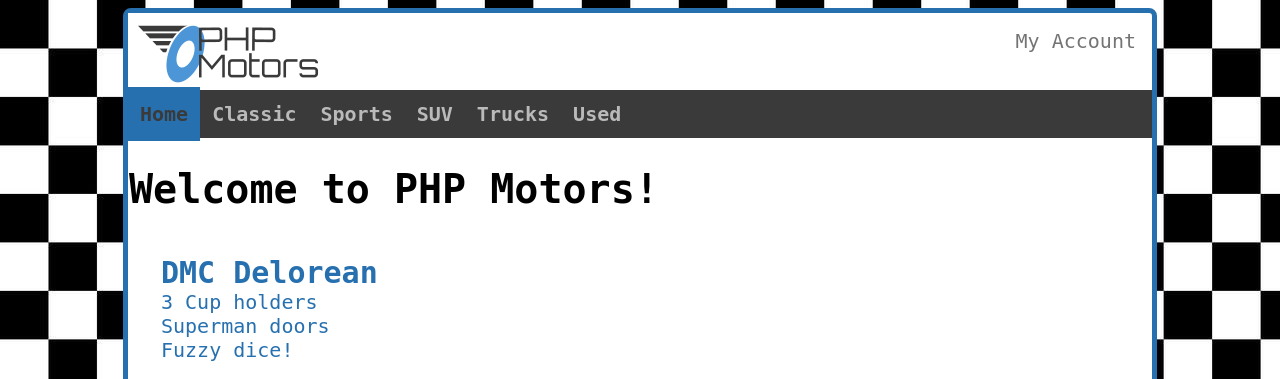
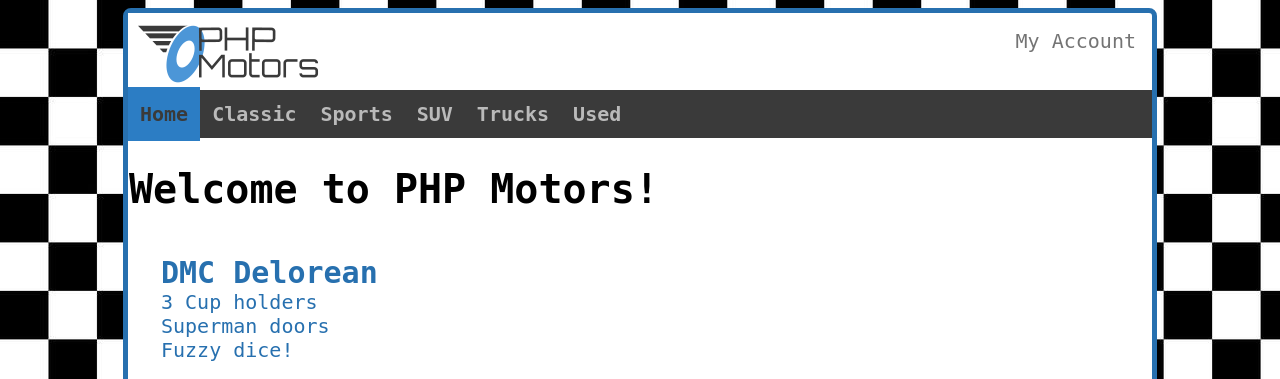
Before and after one commit to katerlloyd/phpmotors, a PHP site: page /home.php in a window 1280 px wide, with the pointer over the restyled element. Shown: the top 379 px of the page. Run offline with PHP 8.4, Linux system fonts and the light colour scheme.

Commit message:
Changed one color

```diff
--- a/css/styles.css
+++ b/css/styles.css
@@ -49,9 +49,9 @@ nav a {
 
 nav a:hover {
     color: #3a3a3a;
-    border-top: 3px solid #2770af;
-    border-bottom: 3px solid #2770af;
-    background-color: #2770af;
+    border-top: 3px solid #2c7dc4;
+    border-bottom: 3px solid #2c7dc4;
+    background-color: #2c7dc4;
 }
 
 main {
```
